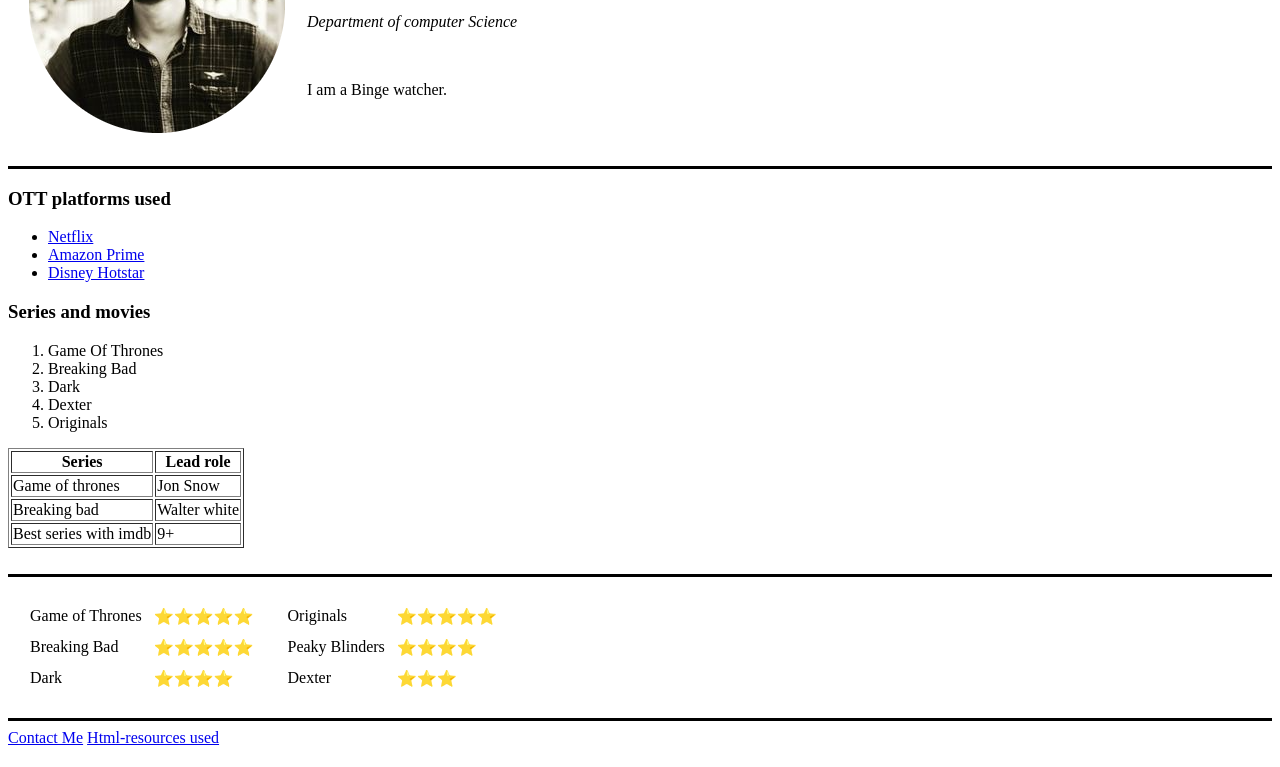
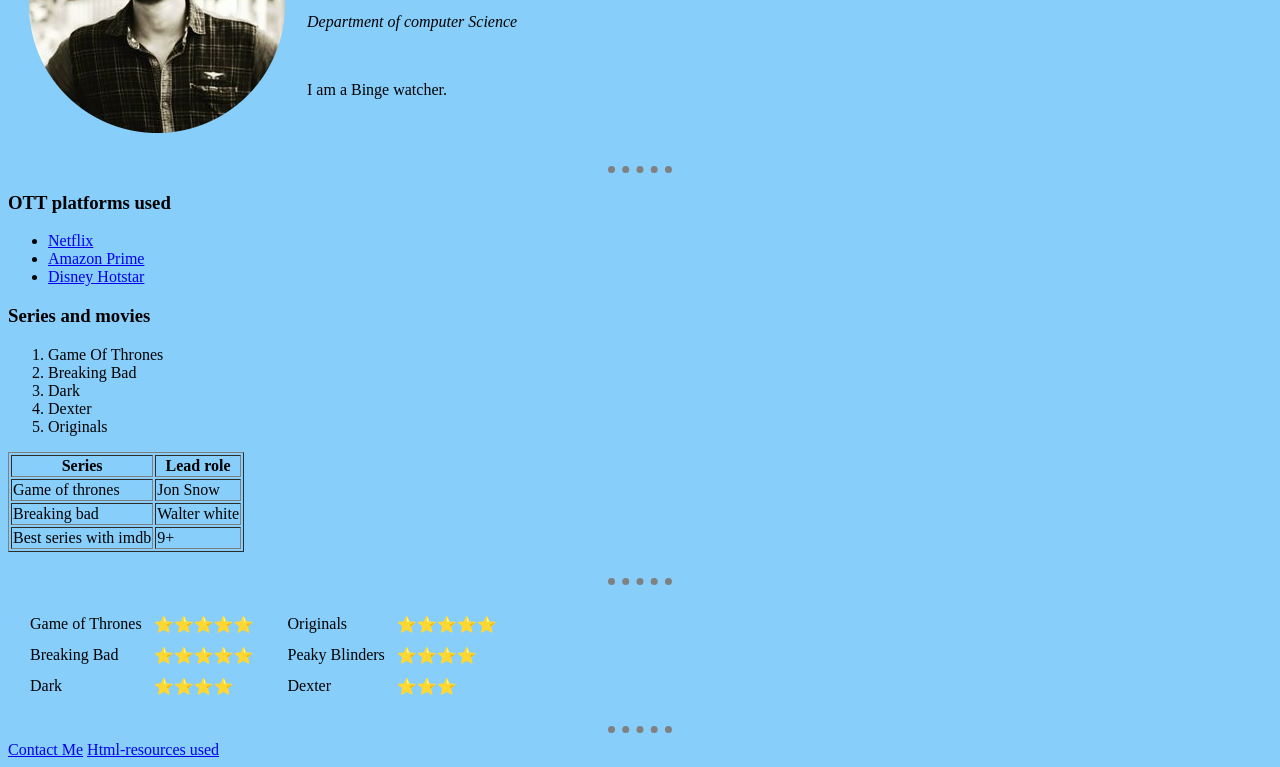
Before and after one commit to Manojkumaryadla-ymk/MywebdevProject, a plain HTML site: page html-personal web site/index.html in a window 1280 px wide. Shown: the part 152-919 px from the top of the page. Drawn offline with Linux system fonts and the light colour scheme; files whose address does not match are found by name.

Commit message:
ccscommit1

```diff
--- a/html-personal web site/index.html
+++ b/html-personal web site/index.html
@@ -4,6 +4,19 @@
 <head>
   <meta charset="utf-8">
   <title>🔥Manoj Kumar Yadla(YMK)</title>
+
+  <style>
+  body{
+    background-color: 	#87cefa;
+  }
+  hr{
+    border-style: none;
+    border-top-style: dotted;
+    border-color: grey;
+    border-width: 7px;
+    width: 5%;
+  }
+  </style>
 </head>
 <body>
   <table cellspacing="20">
@@ -19,7 +32,7 @@
     </tr>
   </table>
 
-  <hr size='3' noshade color='black'>
+  <hr>
   <h3> OTT platforms used </h3>
   <ul>
     <li> <a href="https://www.netflix.com/in/" target="_blank">Netflix</a></li>
@@ -59,7 +72,7 @@
     </tfoot>
   </table>
   <br>
-  <hr size='3' noshade color='black'>
+  <hr>
 
 <!--Nested Tables-->
 <table cellspacing="10">
@@ -98,7 +111,7 @@
     </td>
   </tr>
 </table>
-<hr size='3' noshade color='black'>
+<hr>
   <a href="contactme.html" target="_blank">Contact Me</a>
   <a href="https://www.appbrewery.co/p/web-development-course-resources" target="_blank">Html-resources used</a>
 </body>
```
Also changed, not shown: html-personal web site/Manoj.png (added).
